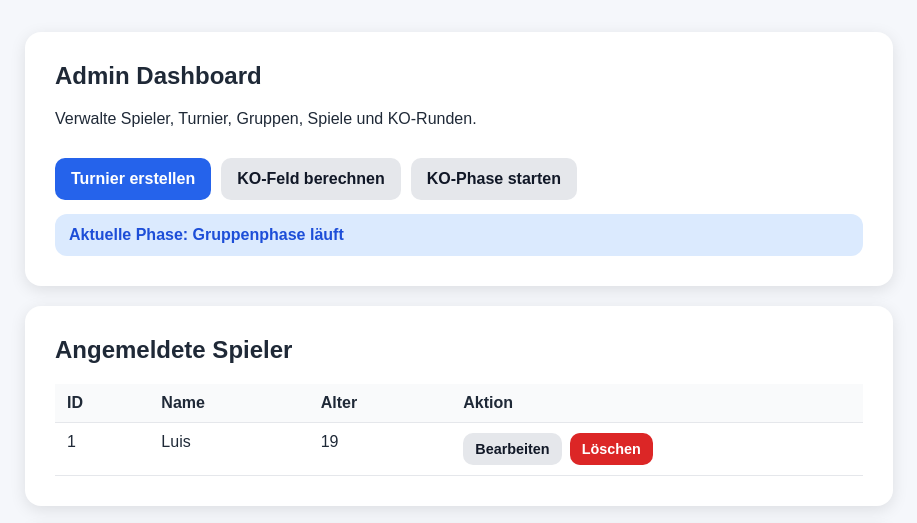
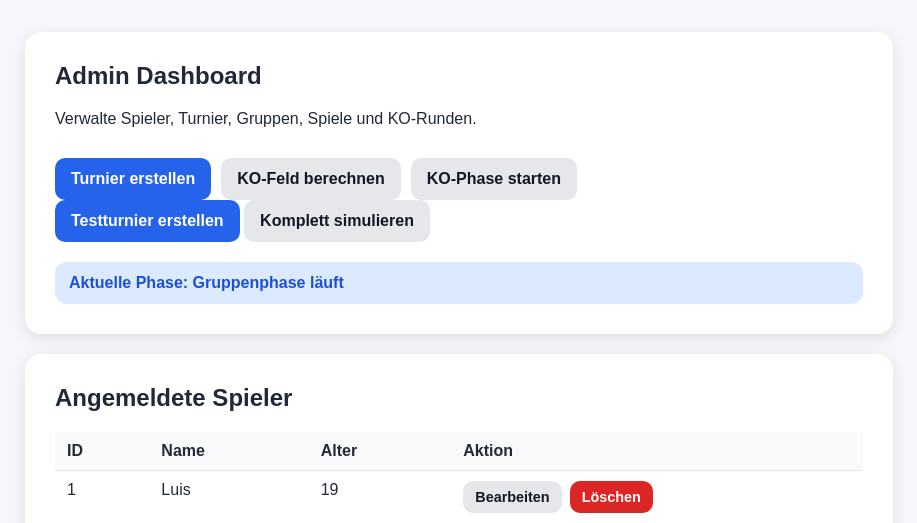
Before and after one commit to luiscalvin-web/turnier-app, a Flask app: page /admin in a window 1280 px wide. Shown: the part 158-681 px from the top of the page, without its empty margins (181-1098 px from the left). Run offline with Flask 3, Linux system fonts and the light colour scheme; the visitor is signed in with stand-in values (Sample User, id 1); data comes from the database, SQL or seed files in the repository; data that the repository does not hold is empty.

Commit message:
Update admin_dashboard.html

```diff
--- a/templates/admin_dashboard.html
+++ b/templates/admin_dashboard.html
@@ -16,6 +16,16 @@
             {% endif %}
         </div>
     </div>
+
+    <div style="margin-bottom: 20px;">
+    <a class="button primary" href="/admin/test_setup">
+        Testturnier erstellen
+    </a>
+
+    <a class="button secondary" href="/admin/test_simulate">
+        Komplett simulieren
+    </a>
+</div>
 
     <div class="phase-banner phase-{{ phase|replace('_', '-') }}">
         Aktuelle Phase:
```
